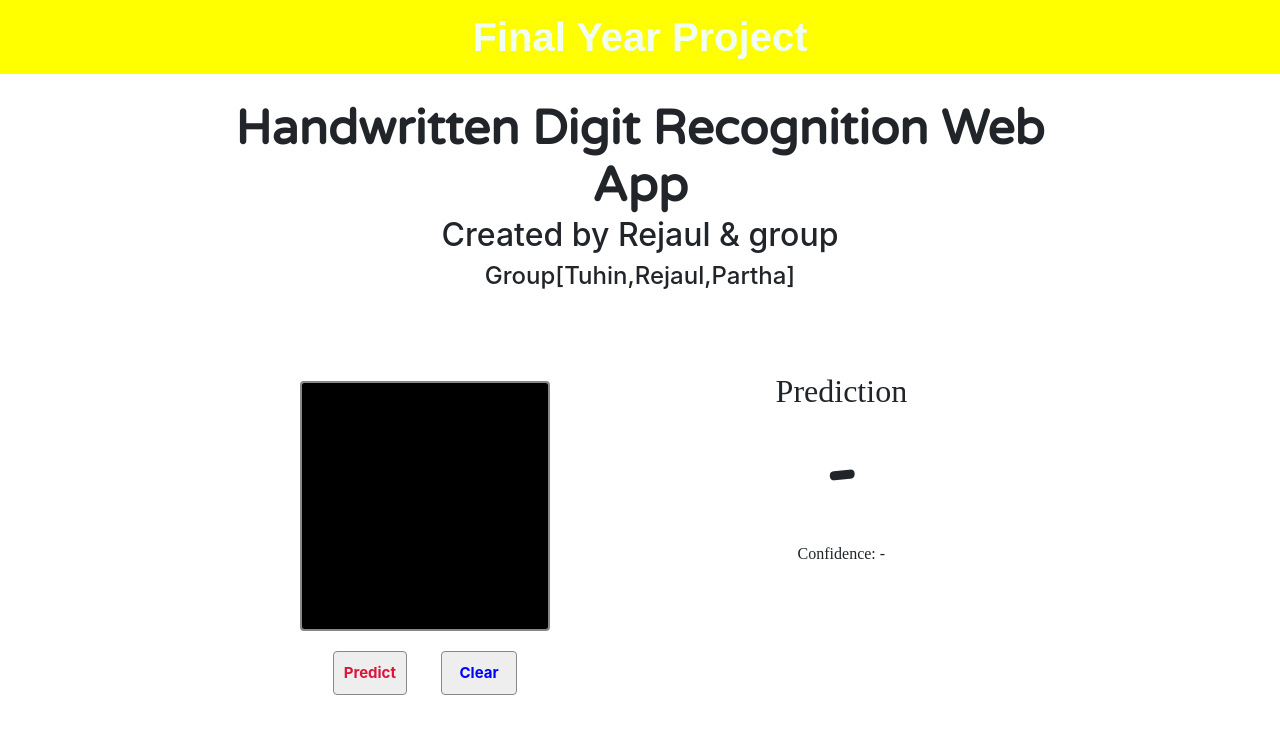
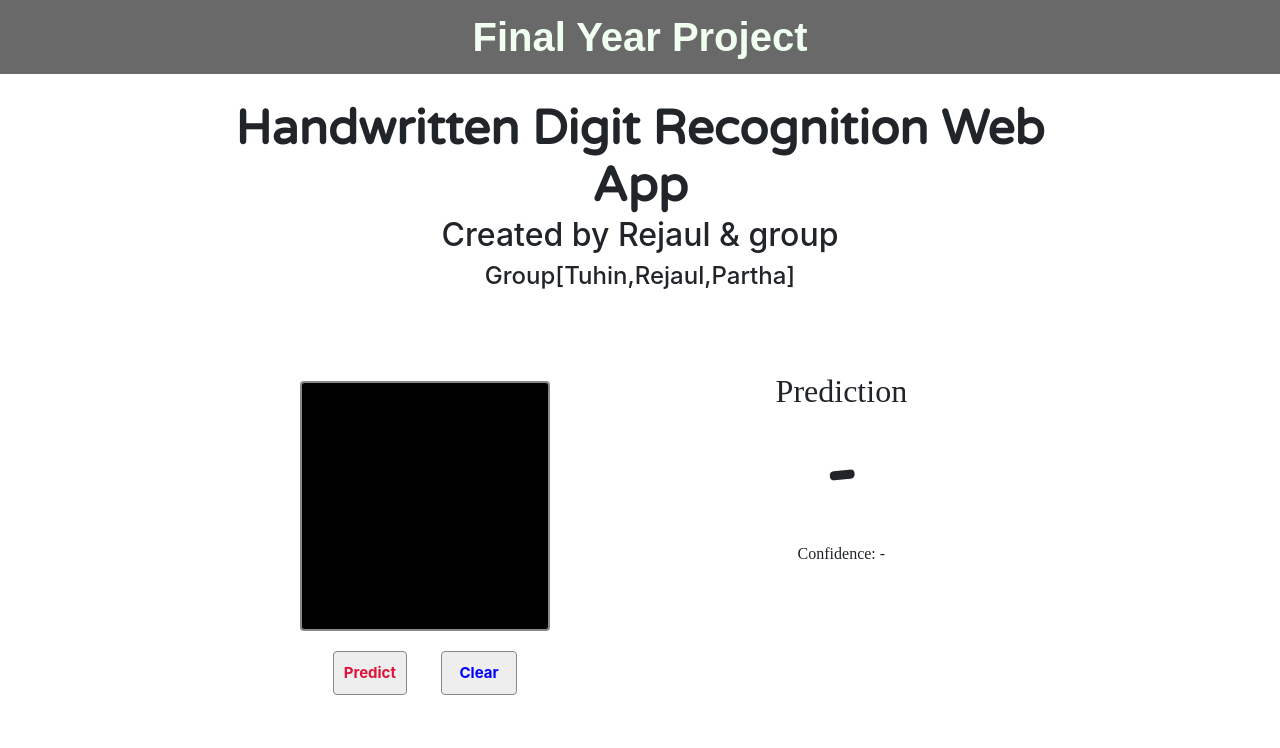
Before and after one commit to Iam-rejaul/FinalYear, a plain HTML site: page index.html in a window 1280 px wide. Drawn offline with nearby package versions, Linux system fonts and the light colour scheme; a script that the page names is missing; a web font is replaced by a local one.

Commit message:
Update styles.css

```diff
--- a/css/styles.css
+++ b/css/styles.css
@@ -31,7 +31,7 @@
    text-align: center;
    position: relative;
    color: honeydew;
-   background-color: yellow;
+   background-color: dimgray;
    padding-top: 1%;
    padding-bottom: 1%;
    font-weight: bold;
```
